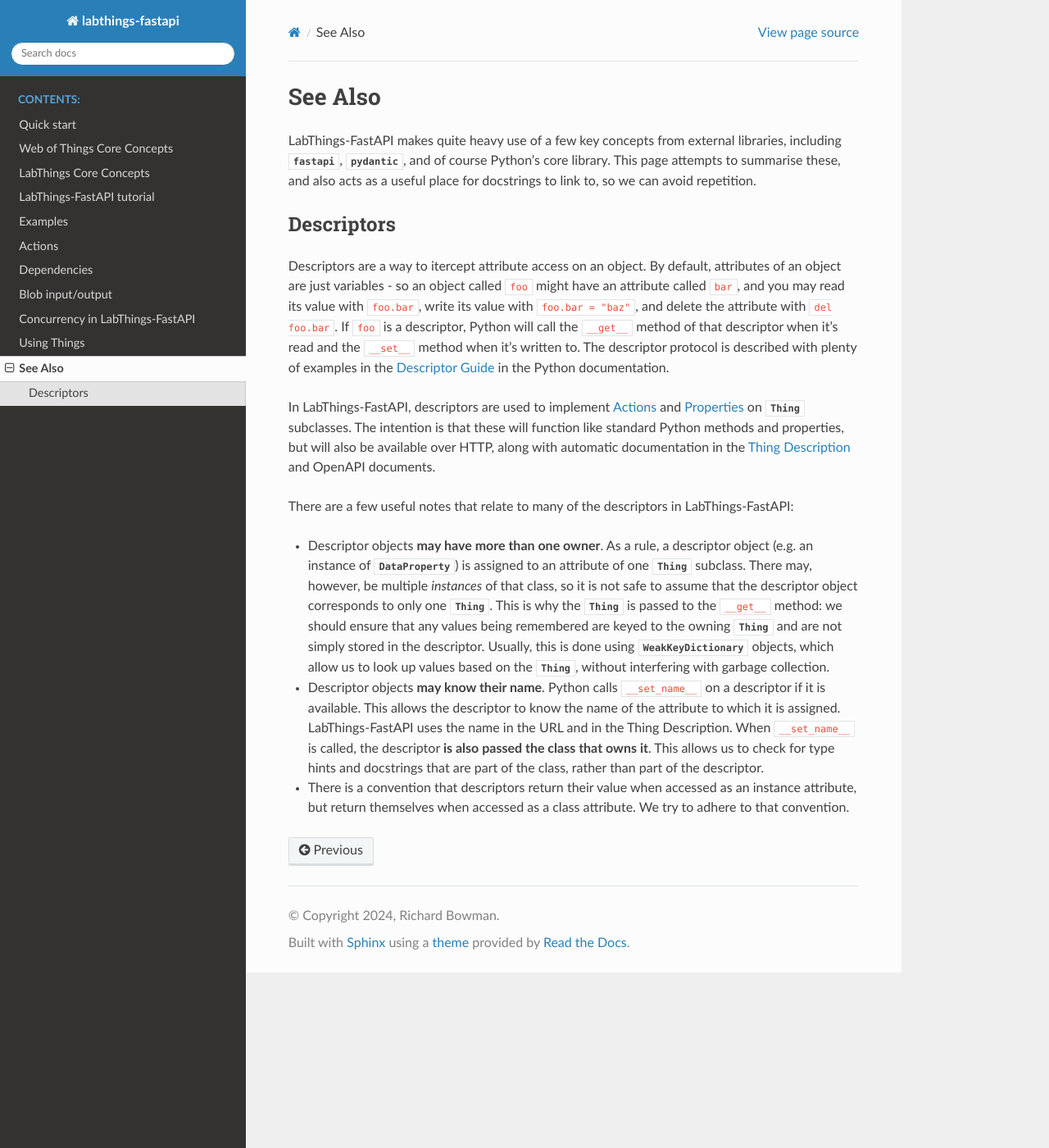
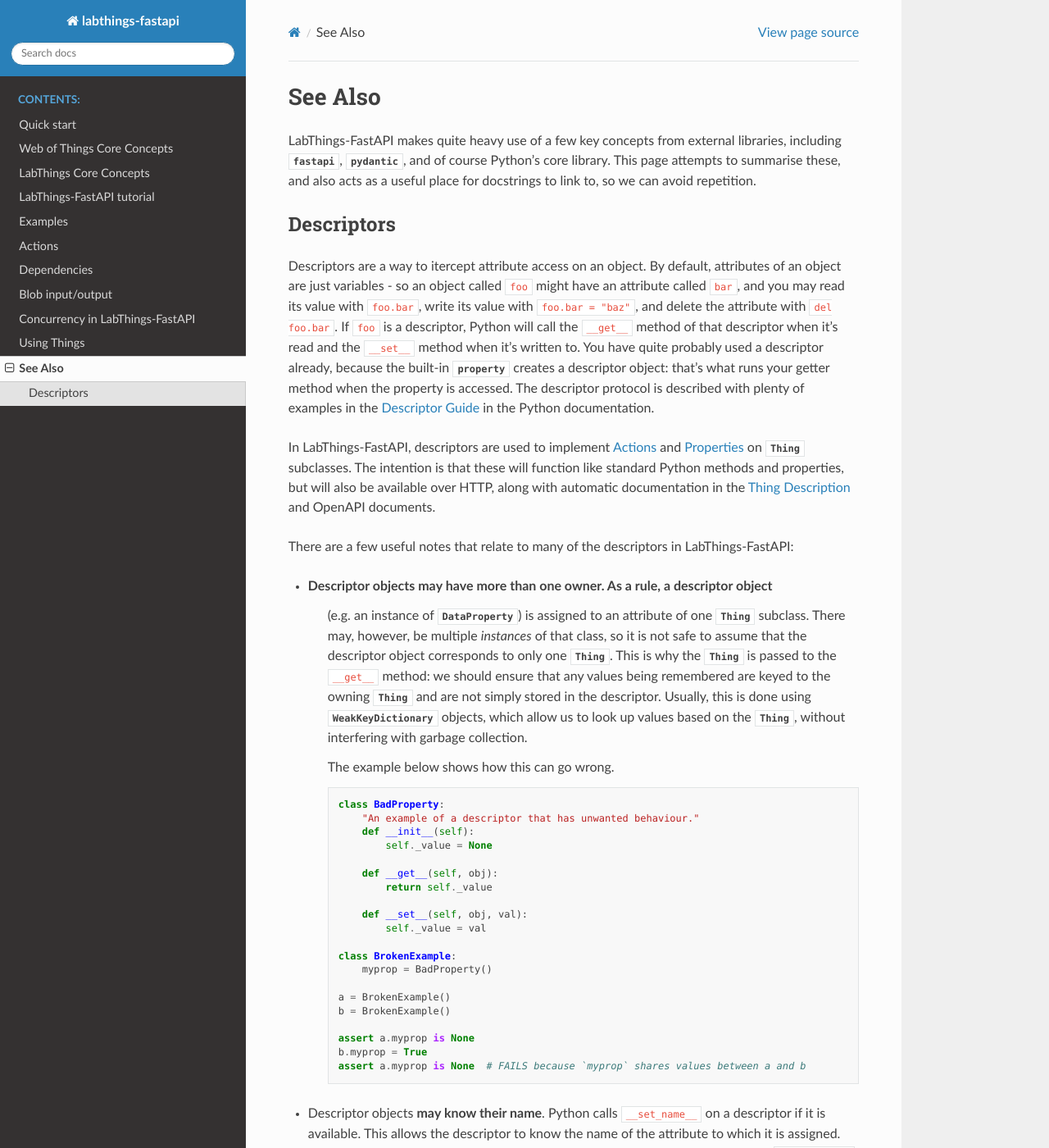
Before and after one commit to labthings/labthings-fastapi, a Sphinx documentation site: the page built from docs/source/see_also.rst, in a window 1280 px wide and 1400 px high. Shown: the whole window at 82% size. Built offline with Sphinx 7.4.7 and the Read the Docs theme 3.1.0, drawn with Linux system fonts in a browser that asks for light colours; pages that are not in the unit, such as notebooks, are missing from menus; the version number is read from the project's files by our own code; some of the changed text lies outside the part shown.

Commit message:
Documentation improvements from review and codespell

```diff
--- a/docs/source/see_also.rst
+++ b/docs/source/see_also.rst
@@ -8,14 +8,41 @@
 Descriptors
 -----------
 
-Descriptors are a way to itercept attribute access on an object. By default, attributes of an object are just variables - so an object called ``foo`` might have an attribute called ``bar``, and you may read its value with ``foo.bar``, write its value with ``foo.bar = "baz"``, and delete the attribute with ``del foo.bar``. If ``foo`` is a descriptor, Python will call the ``__get__`` method of that descriptor when it's read and the ``__set__`` method when it's written to. The descriptor protocol is described with plenty of examples in the `Descriptor Guide`_ in the Python documentation.
+Descriptors are a way to itercept attribute access on an object. By default, attributes of an object are just variables - so an object called ``foo`` might have an attribute called ``bar``, and you may read its value with ``foo.bar``, write its value with ``foo.bar = "baz"``, and delete the attribute with ``del foo.bar``. If ``foo`` is a descriptor, Python will call the ``__get__`` method of that descriptor when it's read and the ``__set__`` method when it's written to. You have quite probably used a descriptor already, because the built-in `~builtins.property` creates a descriptor object: that's what runs your getter method when the property is accessed. The descriptor protocol is described with plenty of examples in the `Descriptor Guide`_ in the Python documentation.
 
 In LabThings-FastAPI, descriptors are used to implement :ref:`wot_actions` and :ref:`wot_properties` on `.Thing` subclasses. The intention is that these will function like standard Python methods and properties, but will also be available over HTTP, along with automatic documentation in the :ref:`wot_td` and OpenAPI documents.
 
 There are a few useful notes that relate to many of the descriptors in LabThings-FastAPI:
 
-* Descriptor objects **may have more than one owner**. As a rule, a descriptor object (e.g. an instance of `.DataProperty`) is assigned to an attribute of one `.Thing` subclass. There may, however, be multiple *instances* of that class, so it is not safe to assume that the descriptor object corresponds to only one `.Thing`. This is why the `.Thing` is passed to the ``__get__`` method: we should ensure that any values being remembered are keyed to the owning `.Thing` and are not simply stored in the descriptor. Usually, this is done using `.WeakKeyDictionary` objects, which allow us to look up values based on the `.Thing`, without interfering with garbage collection.
+* Descriptor objects **may have more than one owner**. As a rule, a descriptor object
+    (e.g. an instance of `.DataProperty`) is assigned to an attribute of one `.Thing` subclass. There may, however, be multiple *instances* of that class, so it is not safe to assume that the descriptor object corresponds to only one `.Thing`. This is why the `.Thing` is passed to the ``__get__`` method: we should ensure that any values being remembered are keyed to the owning `.Thing` and are not simply stored in the descriptor. Usually, this is done using `.WeakKeyDictionary` objects, which allow us to look up values based on the `.Thing`, without interfering with garbage collection.
+
+    The example below shows how this can go wrong.
+
+    .. code-block:: python
+
+        class BadProperty:
+            "An example of a descriptor that has unwanted behaviour."
+            def __init__(self):
+                self._value = None
+
+            def __get__(self, obj):
+                return self._value
+
+            def __set__(self, obj, val):
+                self._value = val
+
+        class BrokenExample:
+            myprop = BadProperty()
+
+        a = BrokenExample()
+        b = BrokenExample()
+
+        assert a.myprop is None
+        b.myprop = True
+        assert a.myprop is None  # FAILS because `myprop` shares values between a and b
+
 * Descriptor objects **may know their name**. Python calls ``__set_name__`` on a descriptor if it is available. This allows the descriptor to know the name of the attribute to which it is assigned. LabThings-FastAPI uses the name in the URL and in the Thing Description. When ``__set_name__`` is called, the descriptor **is also passed the class that owns it**. This allows us to check for type hints and docstrings that are part of the class, rather than part of the descriptor.
-* There is a convention that descriptors return their value when accessed as an instance attribute, but return themselves when accessed as a class attribute. We try to adhere to that convention.
+* There is a convention that descriptors return their value when accessed as an instance attribute, but return themselves when accessed as a class attribute (as done by `builtins.property`). LabThings adheres to that convention.
 
 .. _`Descriptor Guide`: https://docs.python.org/3/howto/descriptor.html
```
Also changed, not shown: docs/source/documentation.rst (+19 -2 lines), docs/source/tutorial/properties.rst (+28 -3 lines), 1 other file.
